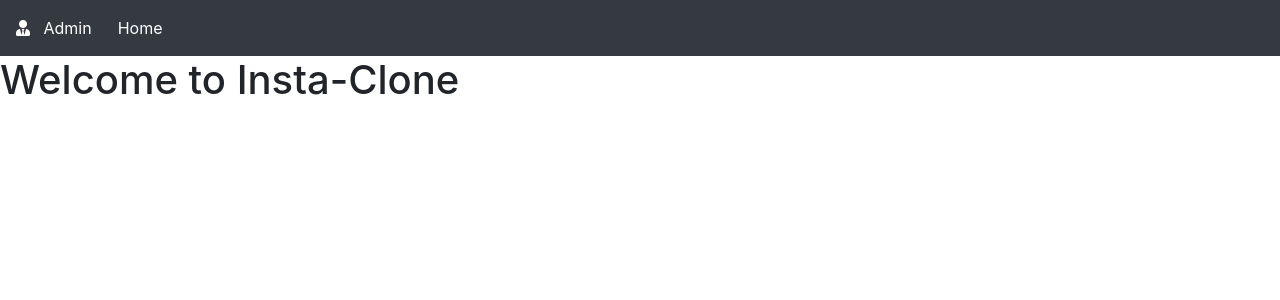
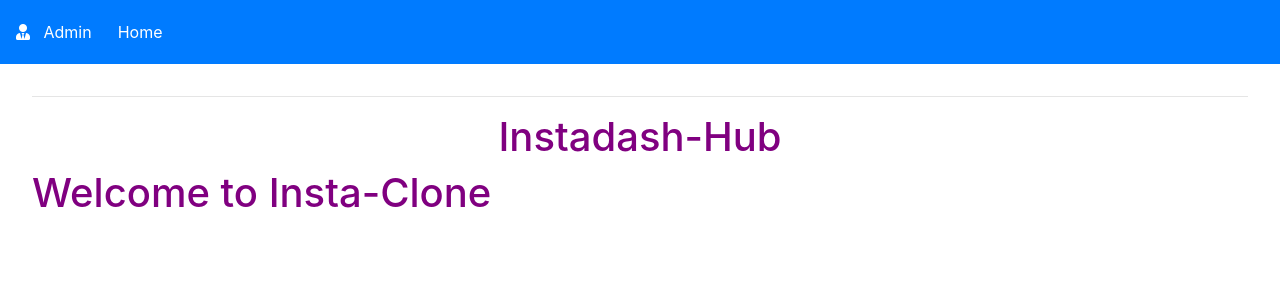
Before and after one commit to albunus/instadash, a Django app: template insta/templates/index.html in a window 1280 px wide. Shown: the top 300 px of the page. Run offline with Django 3.2, Linux system fonts and the light colour scheme; the template is opened without the code that fills it, so the values that code supplies are empty; parts of the project's set-up code (start-up, migrations or seed data) failed here and were passed over; some libraries are stand-ins or nearby versions.

Commit message:
added static

```diff
--- a/insta/templates/all-insta/base.html
+++ b/insta/templates/all-insta/base.html
@@ -13,7 +13,7 @@
 
   {% block styles %}
     {% bootstrap_css %}
-    <link rel="stylesheet" href="{% static 'css/style.css' %}">
+    <link rel="stylesheet" href="{% static 'css/index.css' %}">
     <link rel="stylesheet" href="https://use.fontawesome.com/releases/v5.11.2/css/all.css">
     <script src="https://code.jquery.com/jquery-3.6.0.js" integrity="sha256-H+K7U5CnXl1h5ywQfKtSj8PCmoN9aaq30gDh27Xc0jk=" crossorigin="anonymous"></script>
 
--- a/insta/templates/navbar.html
+++ b/insta/templates/navbar.html
@@ -6,7 +6,7 @@
   <meta name="viewport" content="width=device-width, initial-scale=1">
 </head>
 <body>
-    <nav class="navbar navbar-expand-lg navbar-light bg-dark fixed-top navi">
+    <nav class="navbar navbar-expand-lg navbar-light bg-primary fixed-top navi">
       <a style ="color:black;" href="/admin" class="nav-item text-white" active-color="black"><i class="fas fa-user-tie text-white"></i>&nbsp; &nbsp;Admin</a>
         <button class="navbar-toggler" type="button" data-toggle="collapse" data-target="#navbarNavAltMarkup" aria-controls="navbarNavAltMarkup" aria-expanded="false" aria-label="Toggle navigation">
           <span class="navbar-toggler-icon"></span>
@@ -19,9 +19,9 @@
               </li>
 
             </ul>
-          </div>
+          </div><br><br>
 
         </div>
-    </nav>
+    </nav><br><br><hr>
 </body>
 </html>
--- a/instadash/settings.py
+++ b/instadash/settings.py
@@ -156,3 +156,6 @@ USE_TZ = True
 # https://docs.djangoproject.com/en/1.11/howto/static-files/
 
 STATIC_URL = '/static/'
+STATICFILES_DIRS = [
+    os.path.join(BASE_DIR, "static"),
+]
--- /dev/null
+++ b/static/css/index.css
@@ -0,0 +1,6 @@
+h1{
+    color: purple;
+}
+body{
+    margin: 2rem;
+}
```
Also changed, not shown: static/css/baseinsta.css (added).
